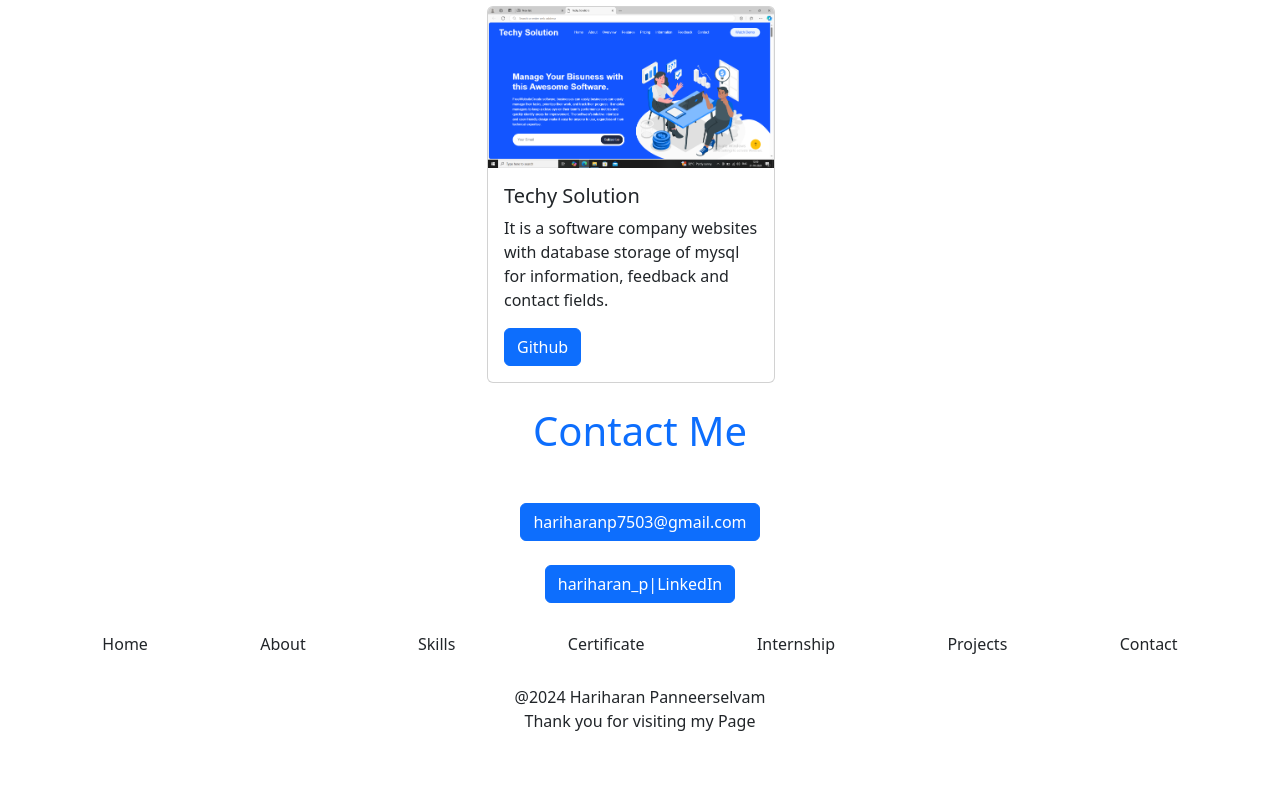
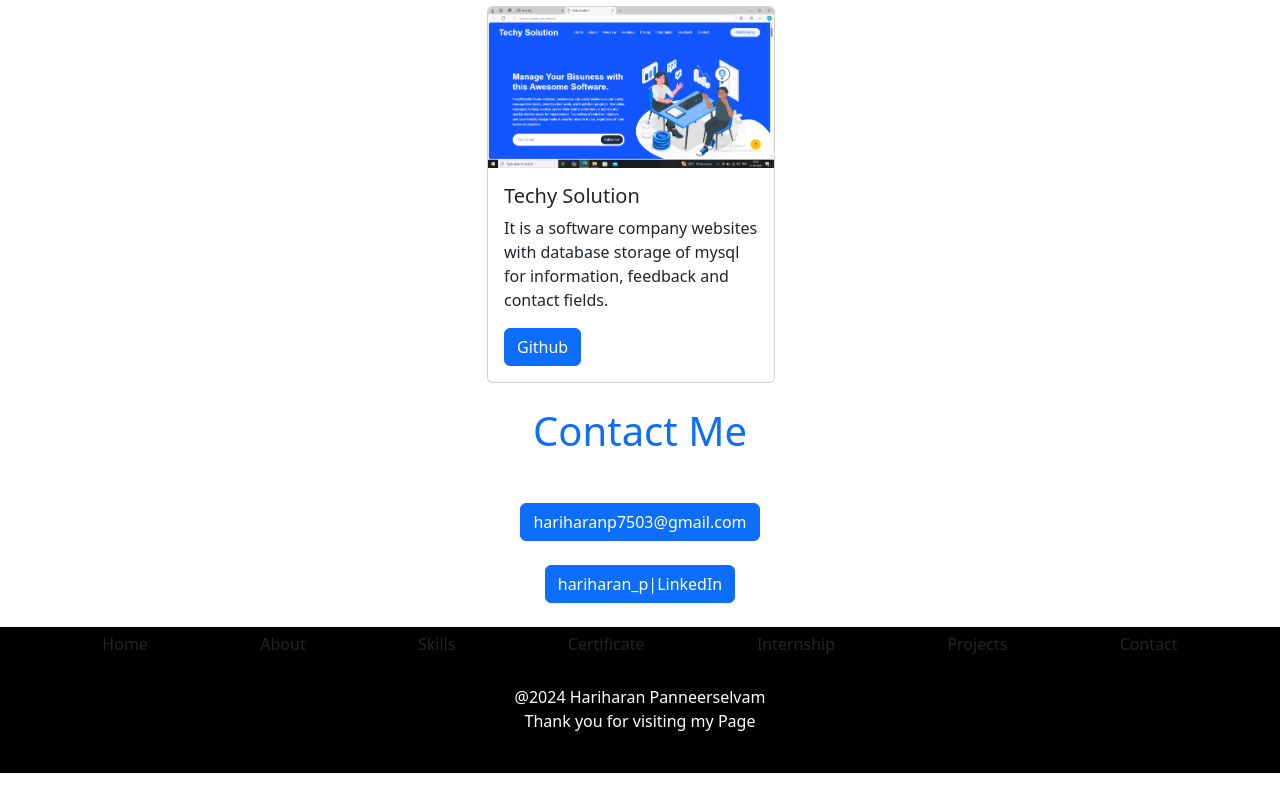
Before and after one commit to hariharanp05/portfolioHari, a React (Create React App) app: page / in a window 1280 px wide. Shown: the part 4594-5383 px from the top of the page. Built offline with nearby package versions, Linux system fonts and the light colour scheme.

Commit message:
Update App.css
add background color

```diff
--- a/src/App.css
+++ b/src/App.css
@@ -31,3 +31,7 @@ ul li::before{
    display: block;
    padding: 5px 10px;
 }
+#foot{
+  background-color: black;
+  color: white;
+}
```
